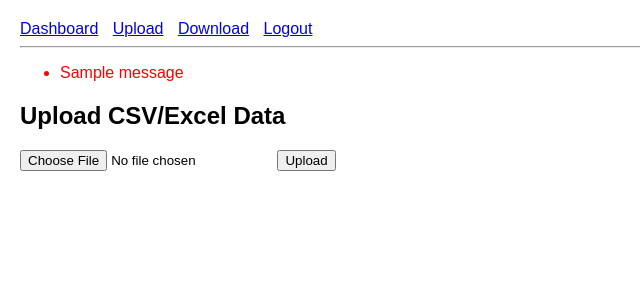
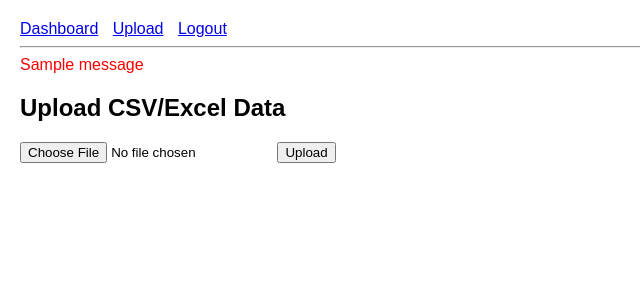
Before and after one commit to anilram4-cyber/iti-gondia-portal, a Flask app: page /upload in a window 1280 px wide. Shown: the top 300 px of the page, without its empty margins (0-640 px from the left). Run offline with Flask 3, Linux system fonts and the light colour scheme; the visitor is signed in with stand-in values (Sample User, id 1); tables that the repository leaves empty hold one stand-in row (values such as "Sample post"); one stand-in notice (Sample message) is shown.

Commit message:
Update layout.html

```diff
--- a/templates/layout.html
+++ b/templates/layout.html
@@ -1,23 +1,21 @@
 <!DOCTYPE html>
 <html>
 <head>
-  <meta charset="utf-8">
-  <title>ITI Gondia Portal</title>
+    <title>ITI Portal</title>
     <link rel="stylesheet" href="{{ url_for('static', filename='style.css') }}">
 </head>
 <body>
 <nav>
   <a href="{{ url_for('dashboard') }}">Dashboard</a>
   <a href="{{ url_for('upload') }}">Upload</a>
-    <a href="{{ url_for('download') }}">Download</a>
   <a href="{{ url_for('logout') }}">Logout</a>
 </nav>
 <hr>
-  {% with messages=get_flashed_messages() %}
+{% with messages = get_flashed_messages(with_categories=true) %}
   {% if messages %}
-      <ul class="flash">
-      {% for m in messages %}<li>{{ m }}</li>{% endfor %}
-      </ul>
+    {% for category, message in messages %}
+      <div class="flash {{category}}">{{ message }}</div>
+    {% endfor %}
   {% endif %}
 {% endwith %}
 {% block content %}{% endblock %}
```
Lines whose indentation alone changed are shown as unchanged.
